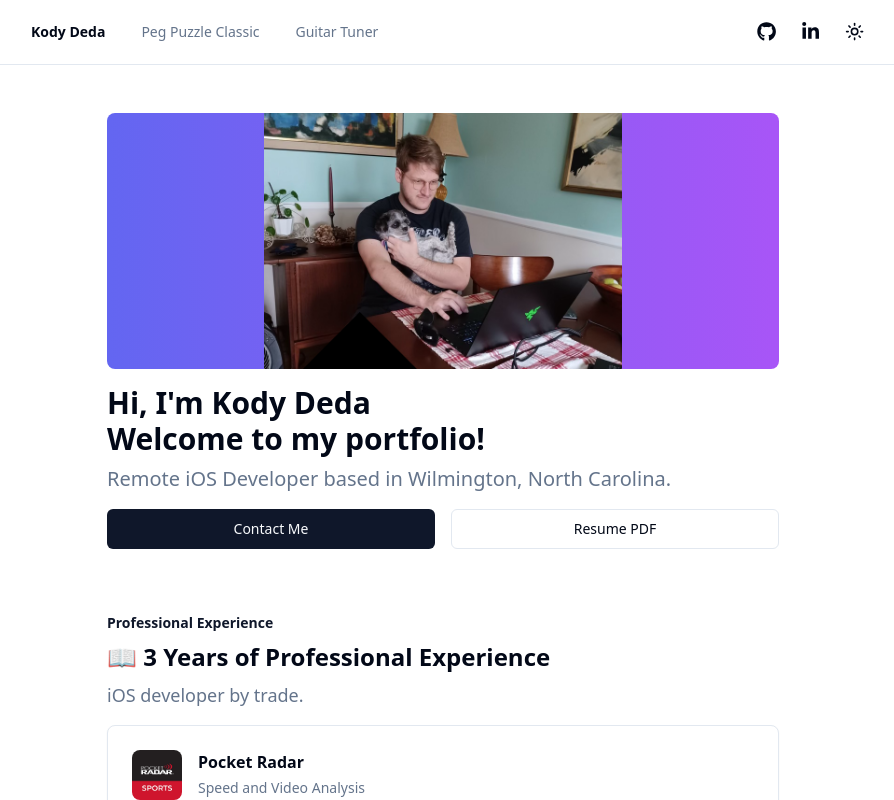
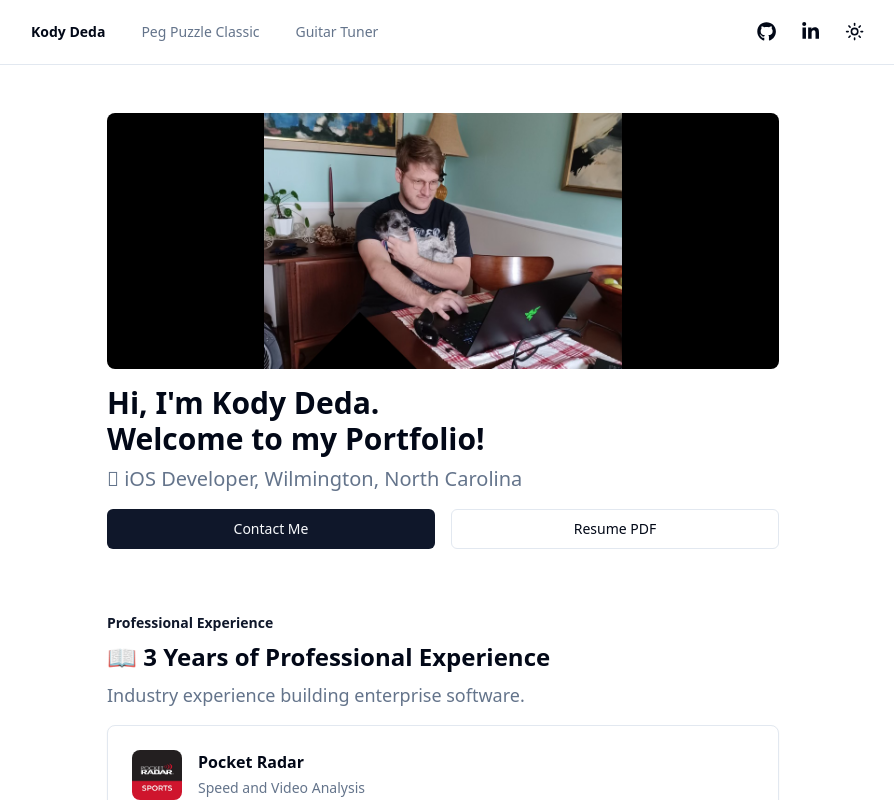
Before and after one commit to kodydeda4/nextjs-kodydeda, a Next.js app: page / in a window 1280 px wide. Shown: the top 800 px of the page, without its empty margins (197-1091 px from the left). Built offline with nearby package versions, Linux system fonts and the light colour scheme.

Commit message:
Feature/v0.3 (#4)
* fix cta padding

* Update EducationSection.tsx

* fix bg

* update header

* Update ExperienceSection.tsx

```diff
--- a/app/_components/CTA.tsx
+++ b/app/_components/CTA.tsx
@@ -5,7 +5,7 @@ import { RESUME } from "@/lib/data";
 export default function CTA() {
   return (
     <div className="flex flex-col w-full bg-neutral-500 bg-opacity-5 relative">
-      <div className="max-w-3xl mx-auto px-12 my-8 pt-4 mb-24 pb-8 w-full">
+      <div className="max-w-3xl mx-auto px-6 sm:px-12 my-8 pt-4 mb-24 w-full">
         <h2 className="text-3xl font-extrabold pb-2">
           Contact Me!
         </h2>
--- a/app/_components/EducationSection.tsx
+++ b/app/_components/EducationSection.tsx
@@ -14,7 +14,7 @@ export default function EducationSection() {
       <SectionHeader
         caption="Education"
         title="🎓 University Education"
-        description="Computer Science"
+        description="Bachelor's of Computer Science"
       />
       <div className="flex flex-col gap-4 w-full">
         {RESUME.education.map((value, index) => (
--- a/app/_components/ExperienceSection.tsx
+++ b/app/_components/ExperienceSection.tsx
@@ -14,7 +14,7 @@ export default function ExperienceSection() {
       <SectionHeader
         caption="Professional Experience"
         title="📖 3 Years of Professional Experience"
-        description="iOS developer by trade."
+        description="Industry experience building enterprise software."
       />
       <div className="flex flex-col gap-4 w-full">
         {RESUME.experience.map((value, index) => (
--- a/app/_components/Header.tsx
+++ b/app/_components/Header.tsx
@@ -6,7 +6,7 @@ import { RESUME } from "@/lib/data";
 export default function Header() {
   return (
     <div className="flex flex-col gap-4">
-      <div className="bg-gradient-to-r from-indigo-500 to-purple-500 w-full rounded-lg h-64 relative">
+      <div className="bg-black w-full rounded-lg h-64 relative">
         <Image
           src="/avatar-hero.png"
           alt="Hero image."
@@ -16,13 +16,13 @@ export default function Header() {
       </div>
       <div className="flex flex-col">
         <h1 className="text-3xl font-extrabold">
-          Hi, I&apos;m {RESUME.name}
+          Hi, I&apos;m {RESUME.name}.
         </h1>
         <h2 className="text-3xl font-extrabold pb-2">
-          Welcome to my portfolio!
+          Welcome to my Portfolio!
         </h2>
         <p className="text-xl text-muted-foreground pb-4">
-          {"Remote iOS Developer based in Wilmington, North Carolina."}
+          {" iOS Developer, Wilmington, North Carolina"}
         </p>
         <div className="flex gap-4">
           <Link href={`mailto:${RESUME.email}`} className="w-full">
```
